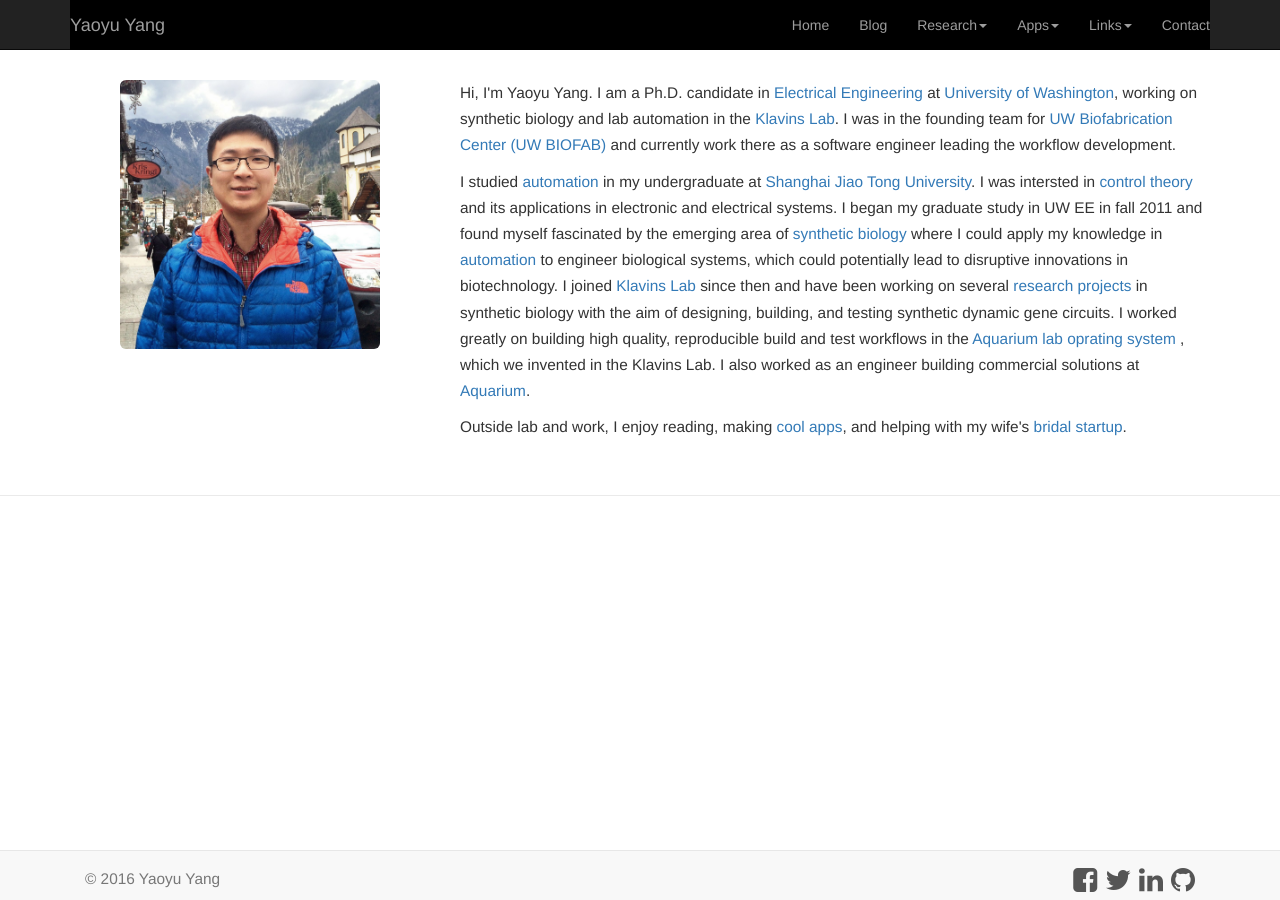
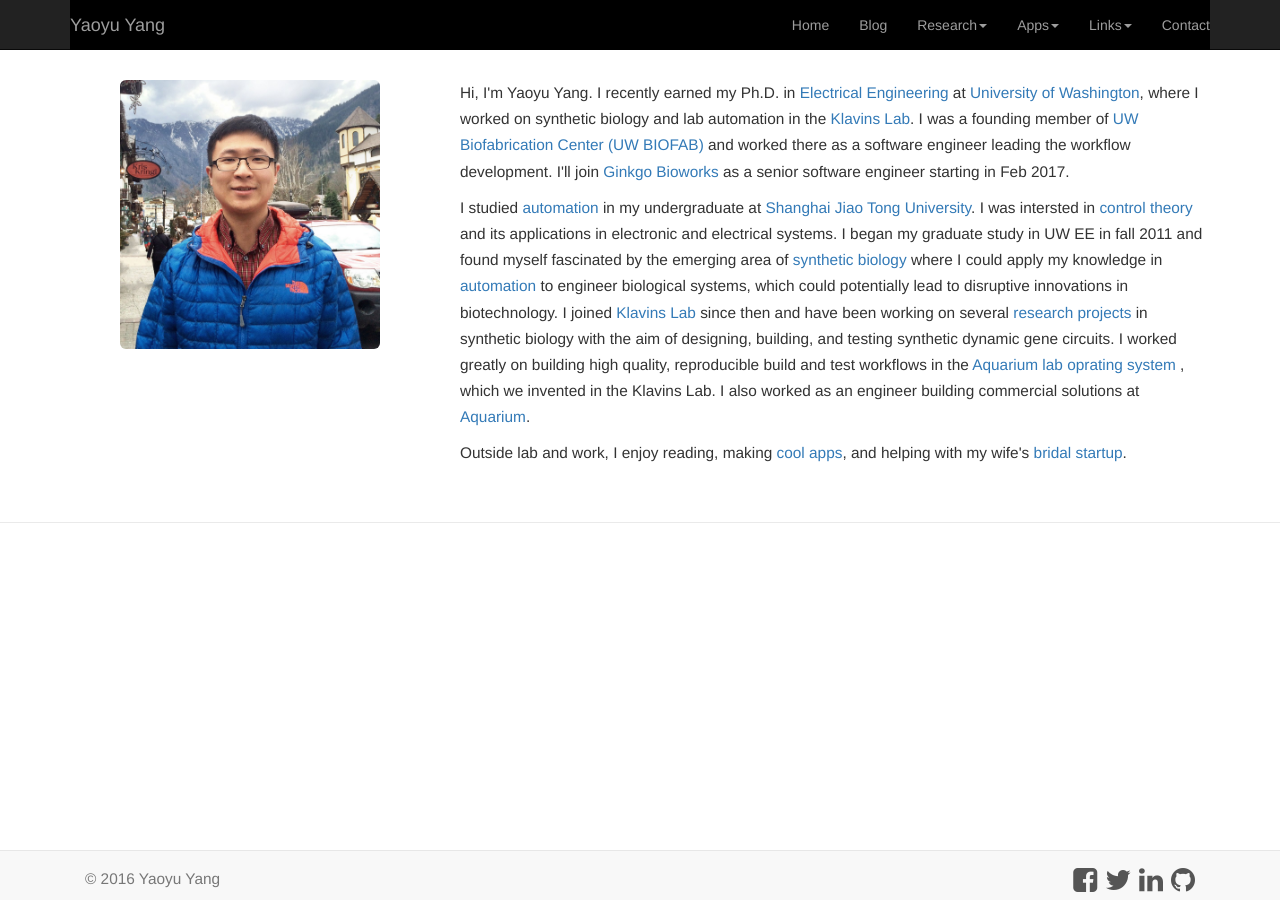
Before and after one commit to yaoyuyang/yaoyuyang.github.io, a Jekyll site: the page built from index.html, in a window 1280 px wide. Built offline with Jekyll 4.4.1, drawn with Linux system fonts in a browser that asks for light colours; nearby versions of some CDN libraries.

Commit message:
update homepage

```diff
--- a/index.html
+++ b/index.html
@@ -12,7 +12,7 @@
     </div>
     <div class="col-md-8" style='margin-top:20px'>
       <p>
-      Hi, I'm Yaoyu Yang. I am a Ph.D. candidate in  <a href="http://www.ee.washington.edu/" target="_blank">Electrical Engineering</a> at <a href="http://www.washington.edu/" target="_blank">University of Washington</a>, working on synthetic biology and lab automation in the <a href="http://klavinslab.org/" target="_blank">Klavins Lab</a>. I was in the founding team for <a href="http://uwbiofab.org/" target="_blank">UW Biofabrication Center (UW BIOFAB)</a> and currently work there as a software engineer leading the workflow development.
+      Hi, I'm Yaoyu Yang. I recently earned my Ph.D. in  <a href="http://www.ee.washington.edu/" target="_blank">Electrical Engineering</a> at <a href="http://www.washington.edu/" target="_blank">University of Washington</a>, where I worked on synthetic biology and lab automation in the <a href="http://klavinslab.org/" target="_blank">Klavins Lab</a>. I was a founding member of <a href="http://uwbiofab.org/" target="_blank">UW Biofabrication Center (UW BIOFAB)</a> and worked there as a software engineer leading the workflow development. I'll join <a href="http://www.ginkgobioworks.com/" target="_blank">Ginkgo Bioworks</a> as a senior software engineer starting in Feb 2017.
       </p>
       <p>
       I studied <a href="http://www.automation.sjtu.edu.cn/en/" target="_blank">automation</a> in my undergraduate at <a href="http://en.sjtu.edu.cn/" target="_blank">Shanghai Jiao Tong University</a>. I was intersted in <a href="http://en.wikipedia.org/wiki/Control_theory" target="_blank">control theory</a> and its applications in electronic and electrical systems. I began my graduate study in UW EE in fall 2011 and found myself fascinated by the emerging area of <a href="http://www.synberc.org/what-is-synbio" target="_blank">synthetic biology</a> where I could apply my knowledge in <a href="http://en.wikipedia.org/wiki/Automation" target="_blank">automation</a> to engineer biological systems, which could potentially lead to disruptive innovations in biotechnology. I joined <a href="http://klavinslab.org/" target="_blank">Klavins Lab</a> since then and have been working on several <a href="/research">research projects</a> in synthetic biology with the aim of designing, building, and testing synthetic dynamic gene circuits. I worked greatly on building high quality, reproducible build and test workflows in the <a href="http://klavinslab.org/aquarium.html" target="_blank">Aquarium lab oprating system</a> , which we invented in the Klavins Lab. I also worked as an engineer building commercial solutions at <a href="http://www.aquarium.bio/" target="_blank">Aquarium</a>.</p>
```
